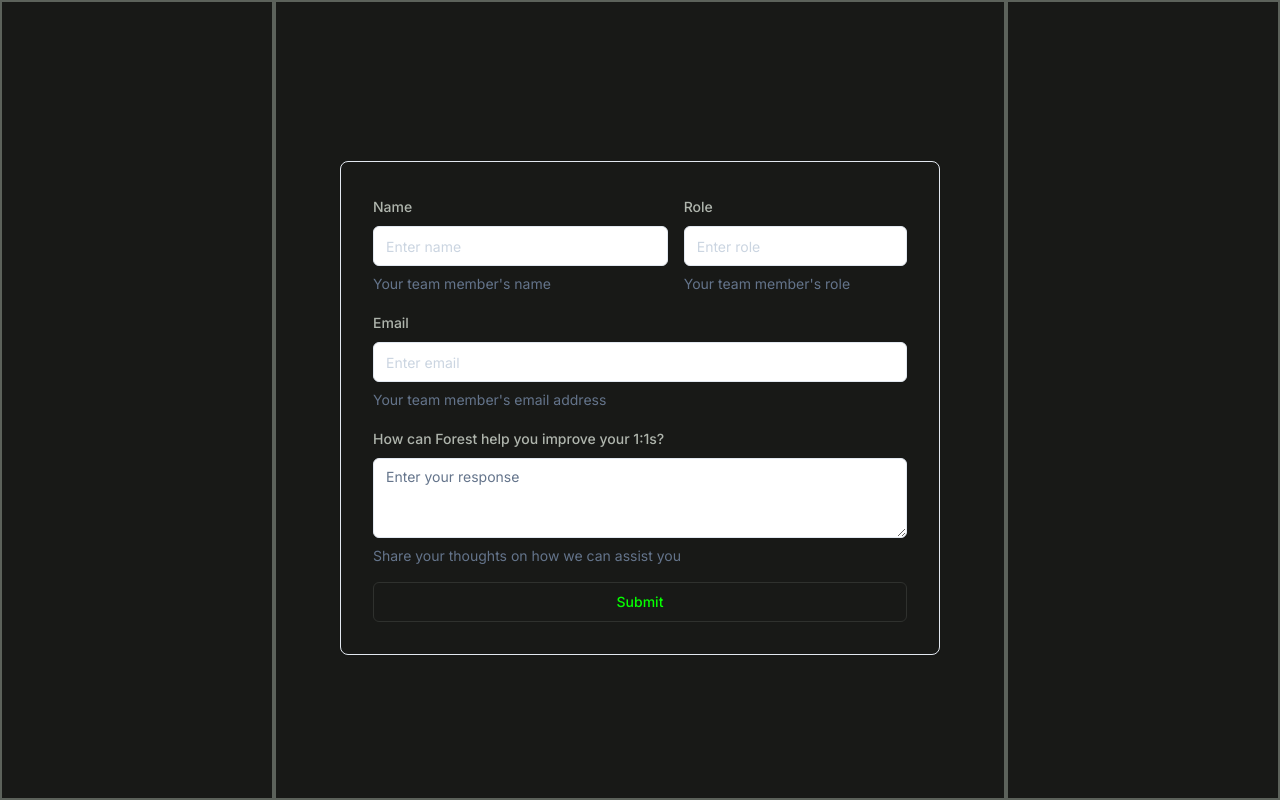
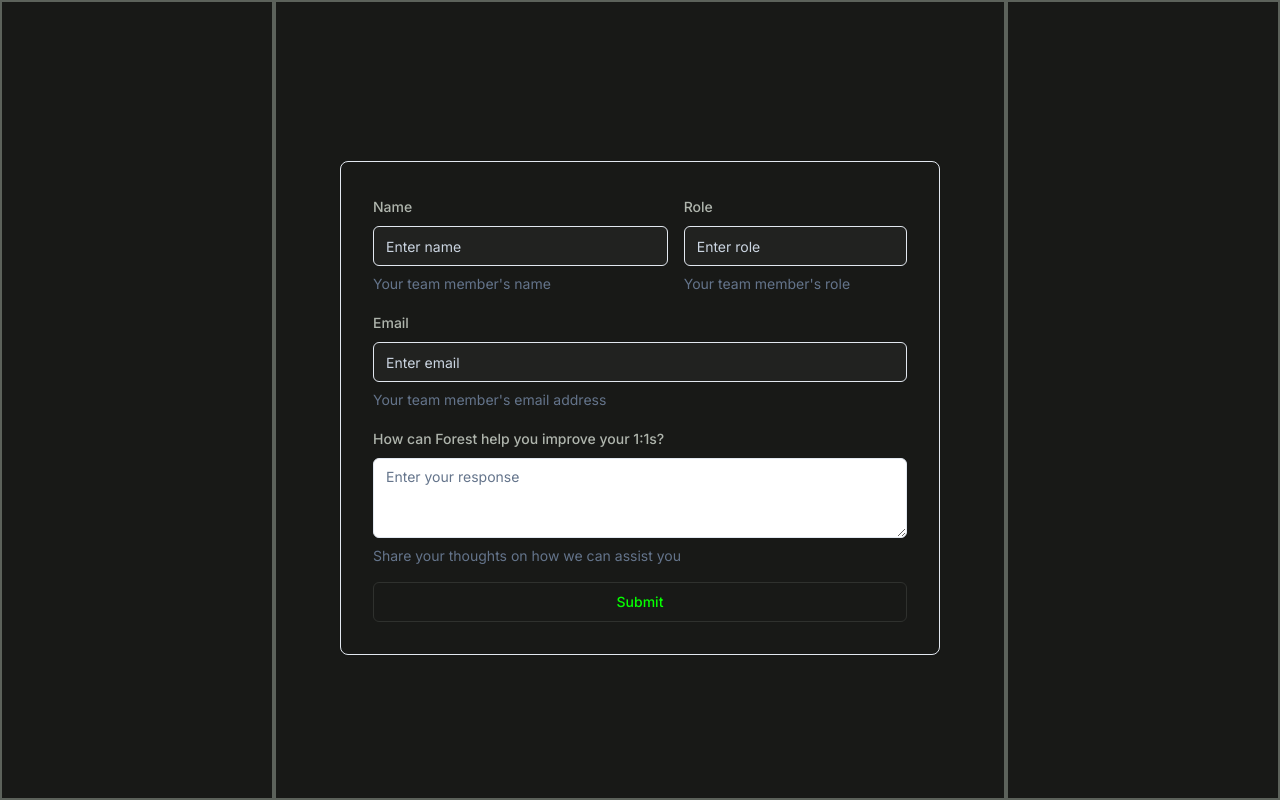
Before and after one commit to toastts/forest, a Next.js app: page /setup in a window 1280 px wide. Built offline with nearby package versions, Linux system fonts and the light colour scheme.

Commit message:
changed text input bg

```diff
--- a/components/ui/input.tsx
+++ b/components/ui/input.tsx
@@ -11,7 +11,7 @@
       <input
         type={type}
         className={cn(
-          "flex h-10 w-full rounded-md border border-slate-200 bg-white px-3 py-2 text-sm text-slate-500 ring-offset-white file:border-0 file:bg-transparent file:text-sm file:font-medium placeholder:text-slate-300 focus-visible:outline-none focus-visible:ring-2 focus-visible:ring-slate-950 focus-visible:ring-offset-2 disabled:cursor-not-allowed disabled:opacity-50 dark:border-slate-800 dark:bg-slate-950 dark:ring-offset-slate-950 dark:placeholder:text-slate-400 dark:focus-visible:ring-slate-300",
+          "flex h-10 w-full rounded-md border border-slate-200 bg-dark-background-input px-3 py-2 text-sm text-slate-500 ring-offset-white file:border-0 file:bg-transparent file:text-sm file:font-medium placeholder:text-slate-300 focus-visible:outline-none focus-visible:ring-2 focus-visible:ring-slate-950 focus-visible:ring-offset-2 disabled:cursor-not-allowed disabled:opacity-50 dark:border-slate-800 dark:bg-gray-900 dark:ring-offset-slate-950 dark:placeholder:text-slate-400 dark:focus-visible:ring-slate-300",
           className
         )}
         ref={ref}
```
